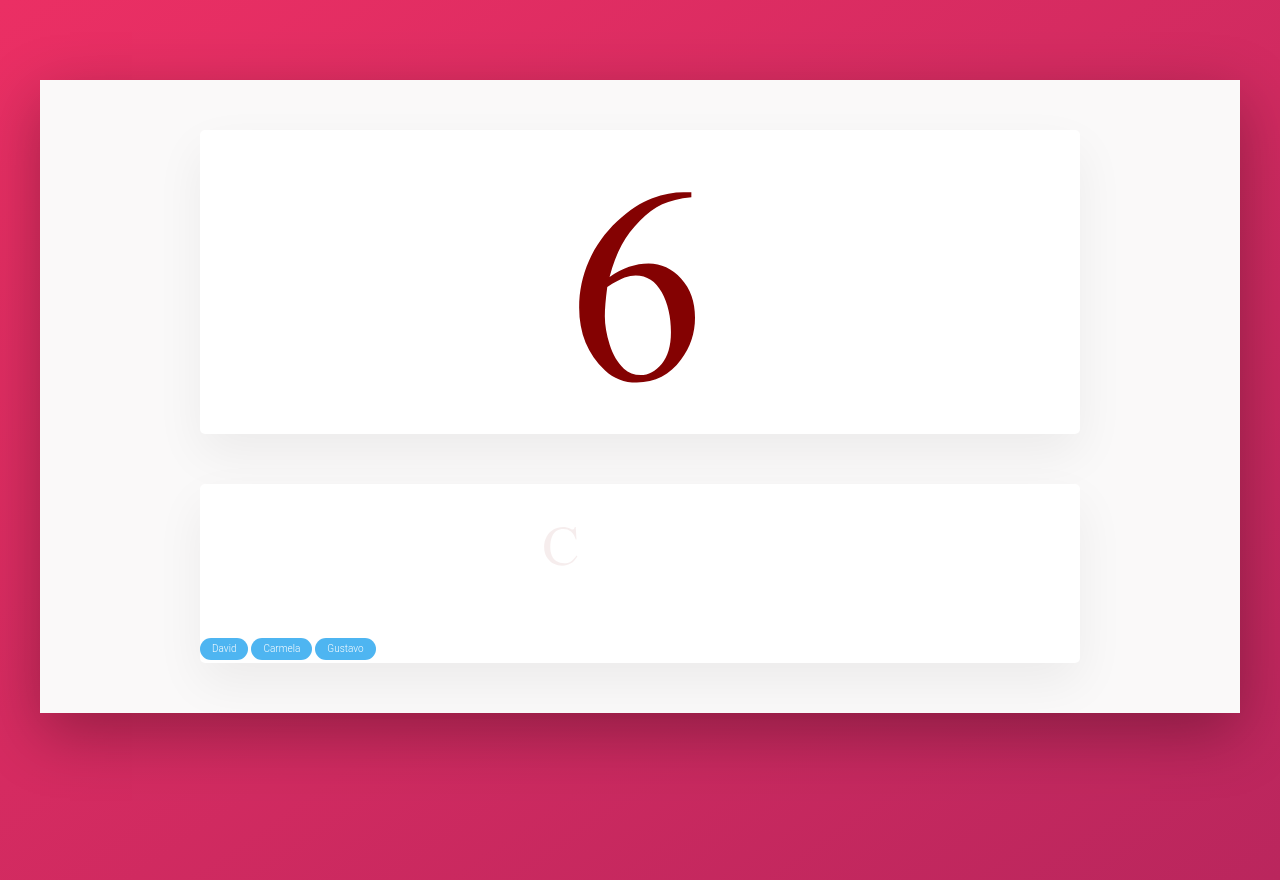
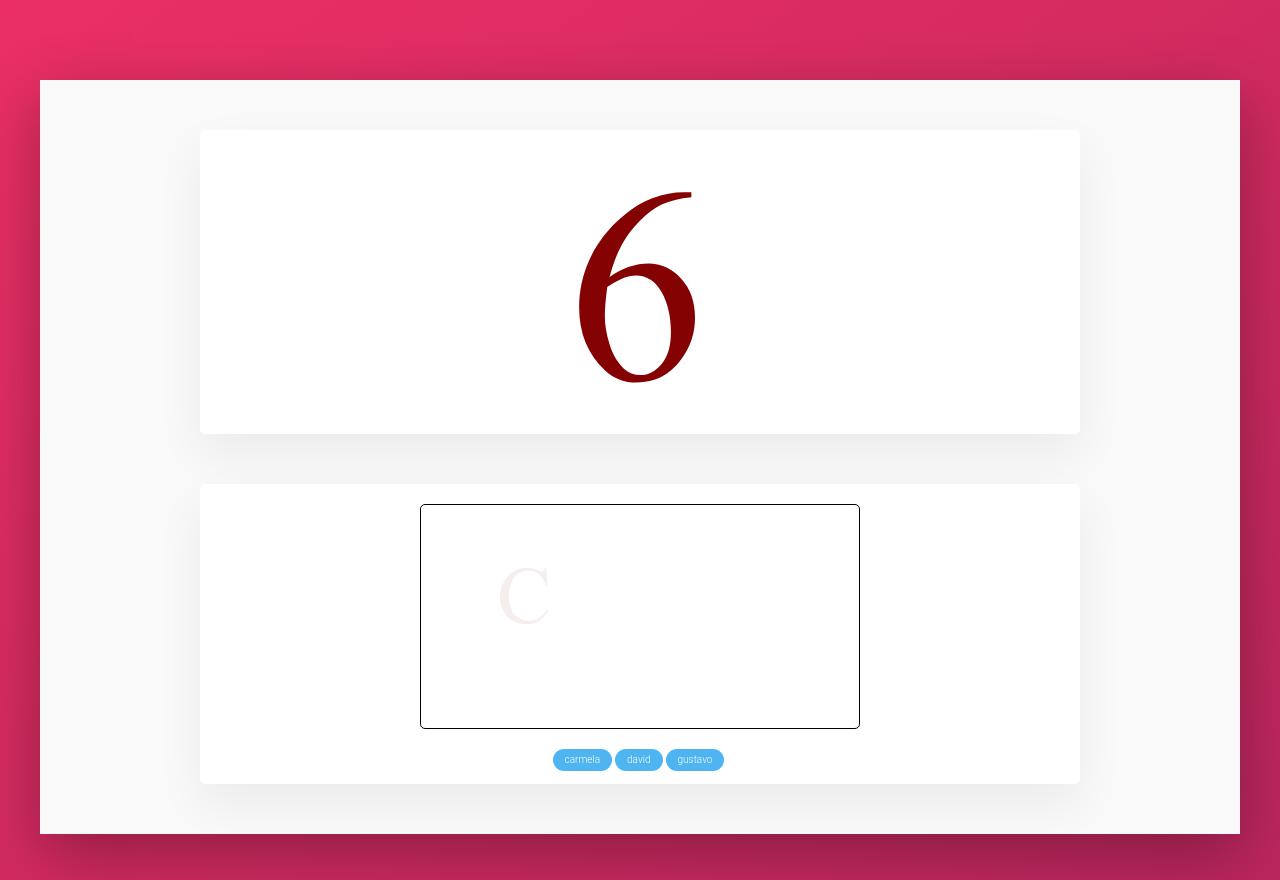
Before and after one commit to davidalerickson/react-lottie-web, a React (Create React App) app: page / in a window 1280 px wide. Built offline with nearby package versions, Linux system fonts and the light colour scheme.

Commit message:
Refactured buttons to be rendered from markers object

```diff
--- a/src/components/widgets/LottiePlayer.js
+++ b/src/components/widgets/LottiePlayer.js
@@ -8,6 +8,17 @@ const Wrapper = styled.div`
   background-color: white;
   box-shadow: var(--shadow-light);
   border-radius: 5px;
+  .lottie-animation {
+    width: 50%;
+    border: solid 1px black;
+    border-radius: 5px;
+    margin: 2rem auto;
+  }
+  .controls {
+    display: flex;
+    justify-content: center;
+    margin: 1rem auto;
+  }
   .btn {
     display: inline-block;
     padding: 0.3em 1.2em;
@@ -21,6 +32,7 @@ const Wrapper = styled.div`
     background-color: #4eb5f1;
     text-align: center;
     transition: all 0.2s;
+    cursor: pointer;
   }
   .btn:hover {
     background-color: #4095c6;
@@ -70,55 +82,57 @@ export class LottieContainer extends Component {
     return frameFromMarker;
   };
 
+  renderButtons() {
+    //extract markers and frames from JsonAnimation
+    const markers = this.props.JsonAnimation.markers;
+    const inOutFrames = markers.map((el) => [
+      el.cm.toLowerCase(),
+      Math.round(el.tm),
+    ]);
+    //group markers into in/out pairs
+    const InOutFramePairs = inOutFrames.reduce(function (
+      result,
+      value,
+      index,
+      array
+    ) {
+      if (index % 2 === 0) result.push(array.slice(index, index + 2));
+      return result;
+    },
+    []);
+
+    //map over inOutFramePairs to create render buttons which will call lottie playSegments
+    // console.log(InOutFramePairs);
+    const buttons = InOutFramePairs.map((el, index) => {
+      return (
+        <>
+          <div
+            className="btn"
+            onClick={() =>
+              this.state.animObj.playSegments([el[0][1], el[1][1]], true)
+            }
+            key={index}
+          >
+            {el[0][0]}
+          </div>
+        </>
+      );
+    });
+    return buttons;
+  }
+
   render() {
-    console.log(this.frameFromName("david"));
+    console.log(this.renderButtons());
     return (
       <Wrapper>
         <div
-          style={{ width: 300, margin: "0 auto" }}
+          className="lottie-animation"
           ref={(ref) => (this.animBox = ref)}
           onMouseEnter={() => this.onAnimEnter()}
           onMouseLeave={() => this.onAnimLeave()}
         ></div>
-        <div
-          className="btn"
-          onClick={() =>
-            this.state.animObj.playSegments(
-              [this.frameFromName("david"), this.frameFromName("david-out")],
-              true
-            )
-          }
-        >
-          David
-        </div>
-        <div
-          className="btn"
-          // onClick={() => this.state.animObj.playSegments([10, 100], false)}
-          onClick={() =>
-            this.state.animObj.playSegments(
-              [
-                this.frameFromName("carmela"),
-                this.frameFromName("carmela-out"),
-              ],
-              true
-            )
-          }
-        >
-          Carmela
-        </div>
-        <div
-          className="btn"
-          onClick={() =>
-            this.state.animObj.playSegments(
-              [
-                this.frameFromName("gustavo"),
-                this.frameFromName("gustavo-out"),
-              ],
-              true
-            )
-          }
-        >
-          Gustavo
+        <div className="controls">
+          <div>{this.renderButtons()}</div>
         </div>
       </Wrapper>
     );
```
Also changed, not shown: src/components/widgets/LottiePlayer del.js (renamed from src/components/widgets/LottiePlayer copy.js).
